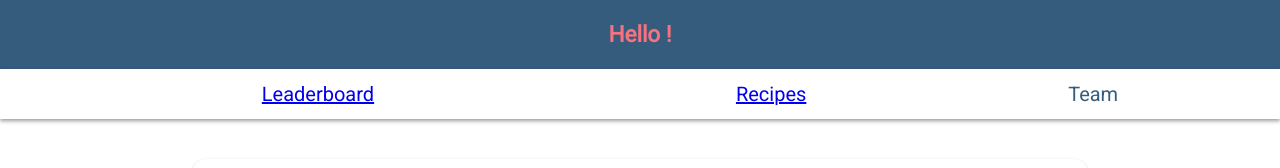
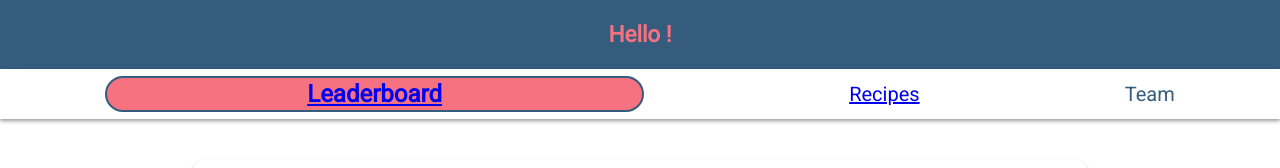
Before and after one commit to td-tan/BeChef, an Angular app: page /dashboard/leaderboard in a window 1280 px wide. Shown: the part 143-311 px from the top of the page. Built offline with nearby package versions, Linux system fonts and the light colour scheme; no server answers.

Commit message:
fix: visual style when subnav url changed

```diff
--- a/src/app/dashboard/dashboard.component.ts
+++ b/src/app/dashboard/dashboard.component.ts
@@ -28,11 +28,11 @@ export class DashboardComponent {
     }
 
     isRouteLeaderboard() {
-        this.router.url === '/dashboard/leaderboard';
+        return this.router.url === '/dashboard/leaderboard';
     }
 
     isRouteRecipes() {
-        this.router.url === '/dashboard/recipes';
+        return this.router.url === '/dashboard/recipes';
     }
 
     showTeam() {
```
